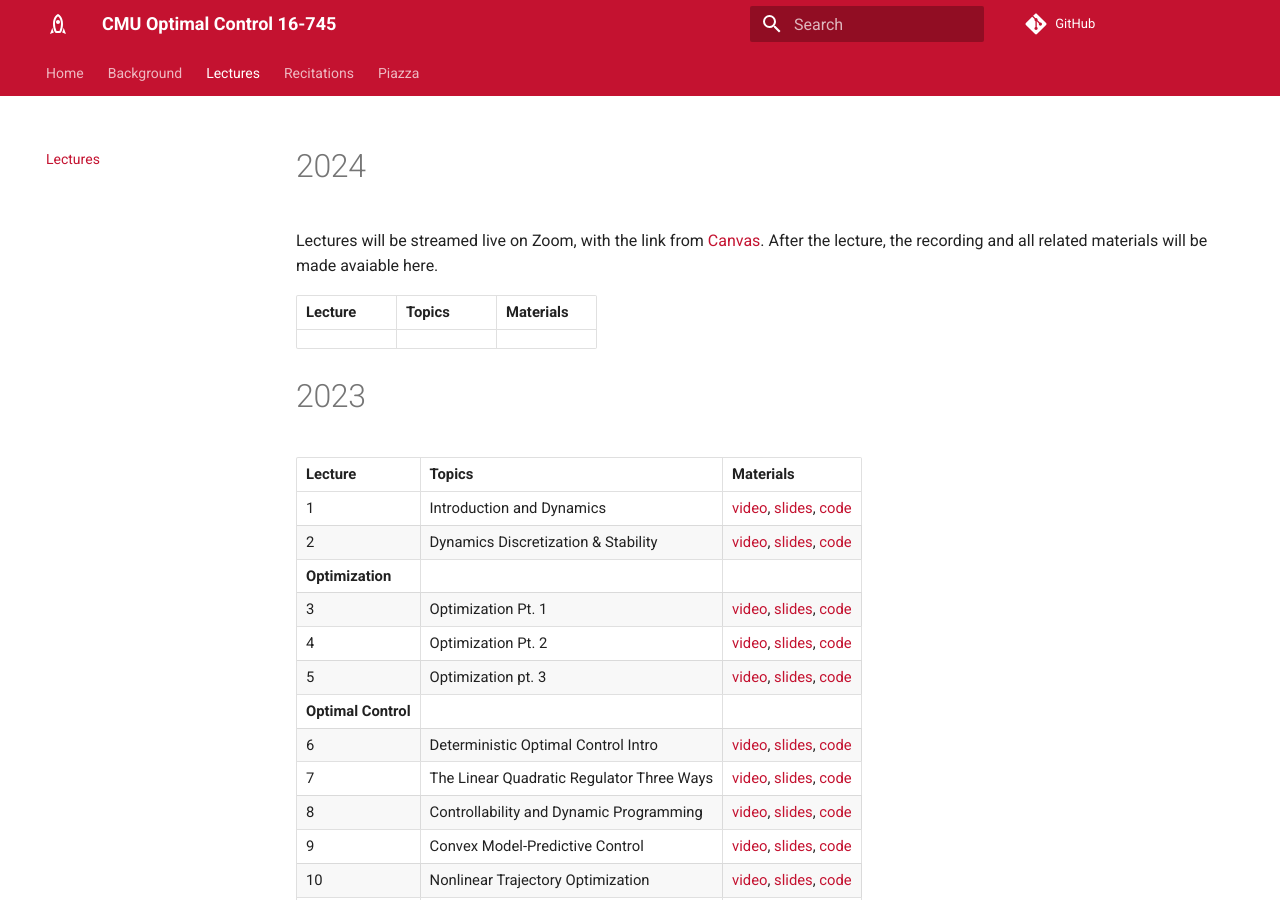
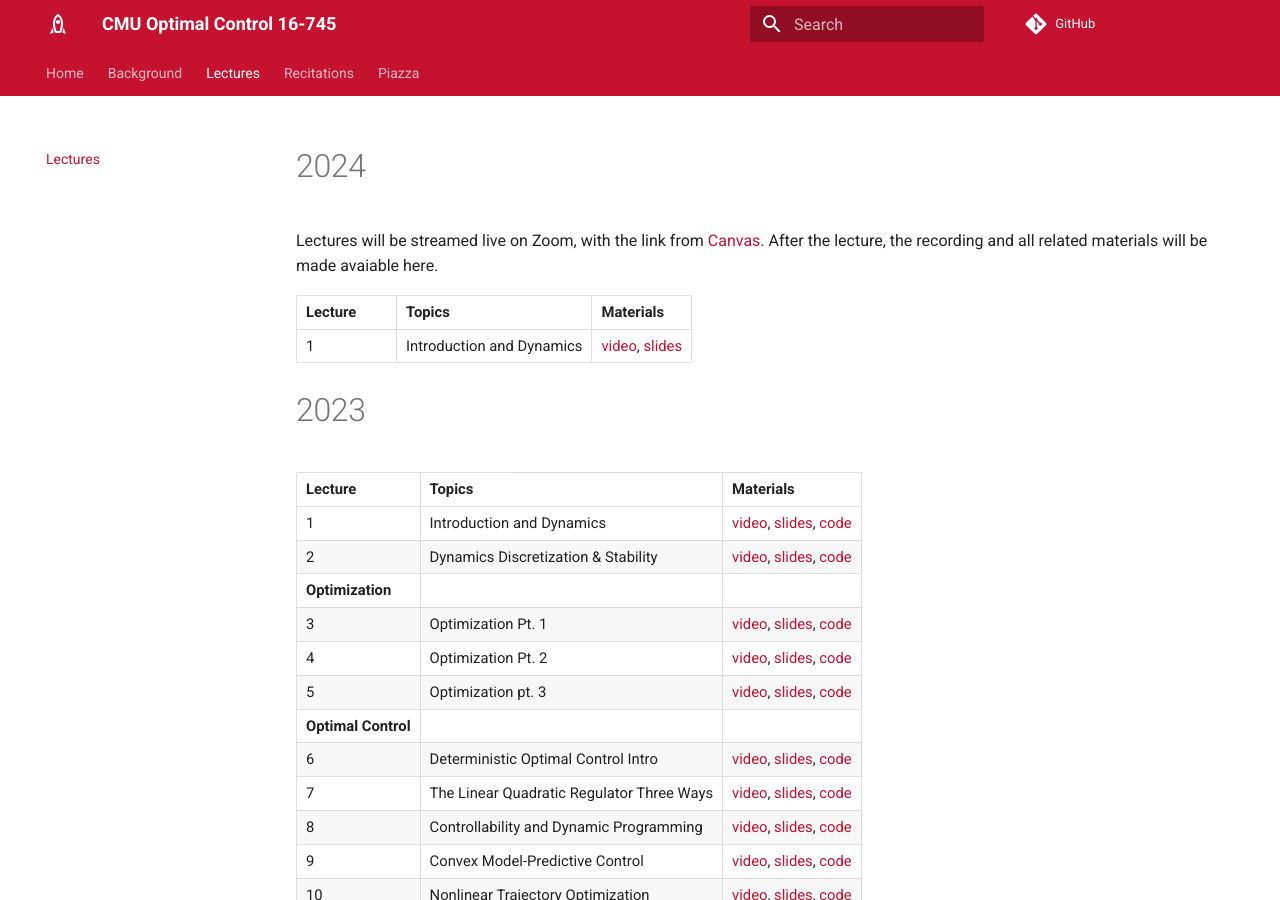
Before and after one commit to cmu-optimal-control/cmu-optimal-control.github.io, an MkDocs documentation site: the page built from docs/lectures.md, in a window 1280 px wide and 900 px high. Built offline with MkDocs 1.6.1 and Material for MkDocs 9.7.7, drawn with Linux system fonts in a browser that asks for light colours.

Commit message:
add lecture 1

```diff
--- a/docs/lectures.md
+++ b/docs/lectures.md
@@ -4,6 +4,8 @@
 
 | Lecture     | Topics| Materials |
 | ----------- | -----------         | |
+| 1     | Introduction and Dynamics      |[video](https://www.youtube.com/watch?v=Kj88Nory8ec), [slides](https://github.com/Optimal-Control-16-745/lecture-notebooks/tree/master/Lecture%201) |
+
 
 # 2023
 
```
